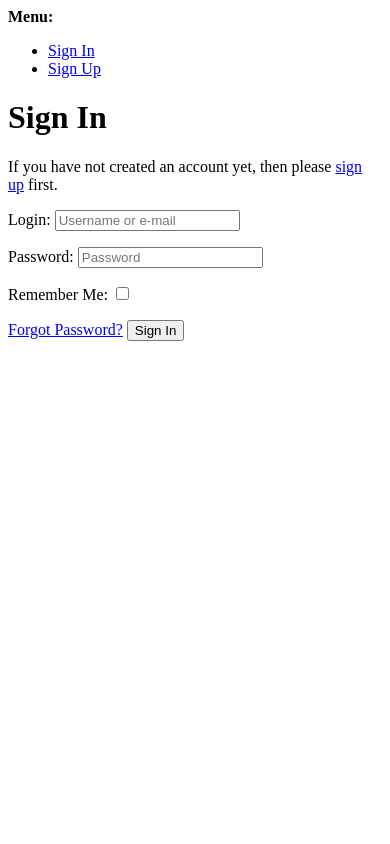
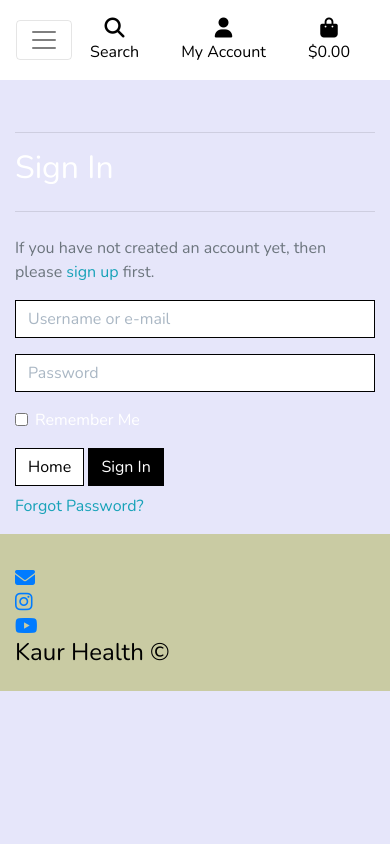
Before and after one commit to mayasaffron/Kaur-Health, a Django app: page /accounts/login/ in a window 390 px wide. Run offline with Django 3.2, Linux system fonts and the light colour scheme; some libraries are stand-ins or nearby versions.

Commit message:
update: adjusted templates of all auth files, for better UX

```diff
--- a/templates/allauth/account/base.html
+++ b/templates/allauth/account/base.html
@@ -1,40 +1,15 @@
-<!DOCTYPE html>
-<html>
-  <head>
-    <title>{% block head_title %}{% endblock %}</title>
-    {% block extra_head %}
-    {% endblock %}
-  </head>
-  <body>
-    {% block body %}
+{% extends "base.html" %}
 
-    {% if messages %}
-    <div>
-      <strong>Messages:</strong>
-      <ul>
-        {% for message in messages %}
-        <li>{{message}}</li>
-        {% endfor %}
-      </ul>
+{% block content %}
+    <div class="container header-container">
+        <div class="overlay"></div>
+        <div class="row">
+            <div class="col-12 col-md-6">
+                <div class="allauth-form-inner-content">
+                    {% block inner_content %}
+                    {% endblock %}
+                </div>
+            </div>
+        </div>
     </div>
-    {% endif %}
-
-    <div>
-      <strong>Menu:</strong>
-      <ul>
-        {% if user.is_authenticated %}
-        <li><a href="{% url 'account_email' %}">Change E-mail</a></li>
-        <li><a href="{% url 'account_logout' %}">Sign Out</a></li>
-        {% else %}
-        <li><a href="{% url 'account_login' %}">Sign In</a></li>
-        <li><a href="{% url 'account_signup' %}">Sign Up</a></li>
-        {% endif %}
-      </ul>
-    </div>
-    {% block content %}
-    {% endblock %}
-    {% endblock %}
-    {% block extra_body %}
-    {% endblock %}
-  </body>
-</html>
+{% endblock %}
--- a/templates/allauth/account/login.html
+++ b/templates/allauth/account/login.html
@@ -5,9 +5,11 @@
 
 {% block head_title %}{% trans "Sign In" %}{% endblock %}
 
-{% block content %}
+{% block inner_content %}
 
-<h1>{% trans "Sign In" %}</h1>
+<hr>
+<h2 class="logo-font mb-4">{% trans "Sign In" %}</h2>
+<hr>
 
 {% get_providers as socialaccount_providers %}
 
@@ -35,12 +37,15 @@ for a {{ site_name }} account and sign in below:{% endblocktrans %}</p>
 
 <form class="login" method="POST" action="{% url 'account_login' %}">
   {% csrf_token %}
-  {{ form.as_p }}
+  {{ form|crispy }}
   {% if redirect_field_value %}
   <input type="hidden" name="{{ redirect_field_name }}" value="{{ redirect_field_value }}" />
   {% endif %}
-  <a class="button secondaryAction" href="{% url 'account_reset_password' %}">{% trans "Forgot Password?" %}</a>
+  <a class="btn btn-outline-black rounded-0" href="{% url 'home' %}">Home</a>
   <button class="primaryAction" type="submit">{% trans "Sign In" %}</button>
+  <p class="mt-2">
+    <a class="button secondaryAction" href="{% url 'account_reset_password' %}">{% trans "Forgot Password?" %}</a>
+  </p>
 </form>
 
 {% endblock %}
--- a/templates/allauth/account/verification_sent.html
+++ b/templates/allauth/account/verification_sent.html
@@ -4,8 +4,10 @@
 
 {% block head_title %}{% trans "Verify Your E-mail Address" %}{% endblock %}
 
-{% block content %}
-    <h1>{% trans "Verify Your E-mail Address" %}</h1>
+{% block inner_content %}
+    <hr>
+    <h2 class="logo-font mb-4">{% trans "Verify Your E-mail Address" %}</h2>
+    <hr>
 
     <p>{% blocktrans %}We have sent an e-mail to you for verification. Follow the link provided to finalize the signup process. Please contact us if you do not receive it within a few minutes.{% endblocktrans %}</p>
 
--- a/templates/base.html
+++ b/templates/base.html
@@ -73,11 +73,11 @@
                 {% if request.user.is_superuser %}
                     <a href="#" class="dropdown-item">Product Management</a>
                 {% endif %}
-                <a href="#" class="dropdown-item">My Profile</a>
-                <a href="#" class="dropdown-item">Logout</a>
+                <a href="{% url 'profile' %}" class="dropdown-item">My Profile</a>
+                <a href="{% url 'account_logout' %}" class="dropdown-item">Logout</a>
             {% else %}
-                <a href="#" class="dropdown-item">Register</a>
-                <a href="#" class="dropdown-item">Login</a>
+                <a href="{% url 'account_signup' %}" class="dropdown-item">Register</a>
+                <a href="{% url 'account_login' %}" class="dropdown-item">Login</a>
             {% endif %}
         </div>
     </li>
```
Also changed, not shown: templates/allauth/account/logout.html (+5 -3 lines), templates/allauth/account/signup.html (+7 -4 lines).
